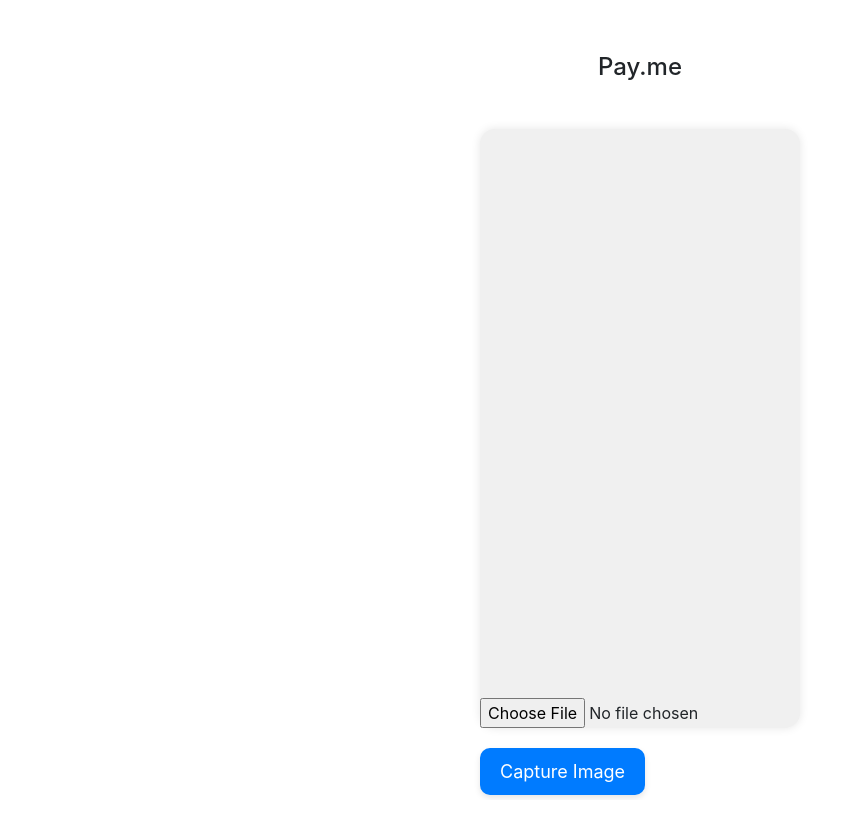
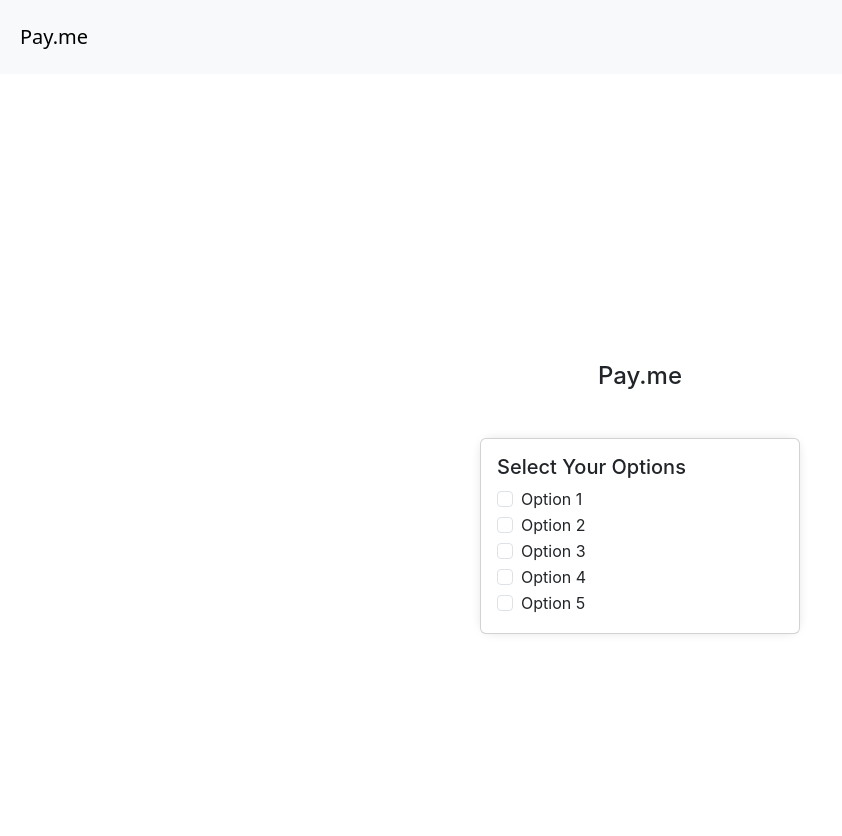
Before and after one commit to prithviraj-chaudhuri/Pay.me, a React (Create React App) app in the folder ui/: page /split in a window 1280 px wide. Shown: the top 836 px of the page, without its empty margins (0-842 px from the left). Before the commit the page ends 800 px from the top, so only its background shows below. Built offline with nearby package versions, Linux system fonts and the light colour scheme; no server answers.

Commit message:
Updated app styles and added Navbar

```diff
--- a/ui/package.json
+++ b/ui/package.json
@@ -9,6 +9,7 @@
     "bootstrap": "^5.3.3",
     "react": "^18.2.0",
     "react-dom": "^18.2.0",
+    "react-router-dom": "^6.22.3",
     "react-scripts": "5.0.1",
     "web-vitals": "^2.1.4"
   },
--- a/ui/src/App.css
+++ b/ui/src/App.css
@@ -36,64 +36,3 @@
     transform: rotate(360deg);
   }
 }
-
-
-/* iOS-like styles */
-.ios-style {
-  font-family: -apple-system, BlinkMacSystemFont, "Segoe UI", Roboto, "Helvetica Neue", Arial, sans-serif;
-}
-
-.ios-title {
-  font-size: 24px;
-}
-
-.ios-container {
-  display: flex;
-  flex-direction: column;
-  align-items: center;
-  justify-content: center;
-  height: 100vh;
-}
-
-.ios-camera-container {
-  background-color: #f0f0f0;
-  border-radius: 15px;
-  box-shadow: 0 0 10px rgba(0, 0, 0, 0.1);
-  width: 100vw;
-  max-width: 320px;
-}
-
-.ios-camera-viewfinder {
-  position: relative;
-  width: 100%;
-  padding-top: calc(100% * 16 / 9); /*16:9 aspect ratio*/
-}
-
-.ios-camera-viewfinder video {
-  position: absolute;
-  top: 0;
-  left: 0;
-  width: 100%;
-  height: 100%;
-  object-fit: cover;
-}
-
-.ios-button-container {
-  margin-top: 20px;
-}
-
-.ios-button {
-  font-size: 18px;
-  background-color: #007bff;
-  color: #fff;
-  border: none;
-  border-radius: 10px;
-  padding: 10px 20px;
-  box-shadow: 0 3px 6px rgba(0, 0, 0, 0.1);
-  cursor: pointer;
-}
-
-.ios-button:hover {
-  background-color: #0056b3;
-  color: #fff;
-}
--- a/ui/src/App.js
+++ b/ui/src/App.js
@@ -1,83 +1,27 @@
-import React, { useRef, useState, useEffect } from 'react';
-import { checkDeviceType } from './helper';
+import React from 'react';
+import { BrowserRouter as Router, Route, Routes } from 'react-router-dom';
 import 'bootstrap/dist/css/bootstrap.min.css';
 import './App.css';
+import './common/helper.css';
 
-function App() {
-  const videoRef = useRef(null);
-  const [capturedImage, setCapturedImage] = useState(null);
+import Navbar from './common/Navbar';
+import Home from './app/Home';
+import Split from './app/Split';
+// import Home from './app/Final';
 
-  const deviceType = checkDeviceType();
-  const isMobile = deviceType === 'Mobile';
-
-  const renderUploadSection = () => {
-    if (isMobile) {
-      return (
-        <div className="ios-button-container">
-          <label htmlFor="cameraInput" className="btn ios-button">Upload Image</label>
-          <input type="file" style={{display:'none'}} capture="camera" accept="image/*" id="cameraInput" name="cameraInput"></input>
-        </div>
-      );
-    } else {
-      return (
-        <div>
-          <div className="mt-4 ios-camera-container">
-            <div className="ios-camera-viewfinder">
-              {capturedImage && <img src={capturedImage} alt="Captured" className="img-fluid" />}
-              <video ref={videoRef} className="ios-video" playsInline autoPlay muted />
-              <input type="file" capture="camera" accept="image/*" id="cameraInput" name="cameraInput"></input>
-            </div>
-          </div>
-
-          <div className="ios-button-container">
-            <button className="btn ios-button" onClick={captureImage}>Capture Image</button>
-          </div>
-        </div>
-      );
-    }
-  }
-
-
-  useEffect(() => {
-    const setupCamera = async () => {
-      try {
-        const stream = await navigator.mediaDevices.getUserMedia({ video: true });
-        if (videoRef.current) {
-          videoRef.current.srcObject = stream;
-        }
-      } catch (error) {
-        console.error('Error accessing camera:', error);
-      }
-    };
-
-    setupCamera();
-
-    return () => {
-      if (videoRef.current && videoRef.current.srcObject) {
-        const stream = videoRef.current.srcObject;
-        const tracks = stream.getTracks();
-        tracks.forEach(track => track.stop());
-      }
-    };
-  }, []);
-
-  const captureImage = () => {
-    const video = videoRef.current;
-    const canvas = document.createElement('canvas');
-    canvas.width = video.videoWidth;
-    canvas.height = video.videoHeight;
-    const ctx = canvas.getContext('2d');
-    ctx.drawImage(video, 0, 0, canvas.width, canvas.height);
-    const imageUrl = canvas.toDataURL('image/png');
-    setCapturedImage(imageUrl);
-  };
-
+const App = () => {
   return (
-  <div className="ios-style ios-container">
-    <h1 className="mt-5 mb-4 text-center ios-title">Pay.me</h1>
-    {renderUploadSection()}
-  </div>
-);
-}
+    <div class="container">
+      <Navbar />
+      <Router>
+        <Routes>
+          <Route exact path="/" element={<Home />} />
+          <Route path="/split" element={<Split />} />
+          {/* <Route path="/final" element={<Final />}  /> */}
+        </Routes>
+      </Router>
+    </div>
+  );
+};
 
 export default App;
--- /dev/null
+++ b/ui/src/app/Home.css
@@ -0,0 +1,21 @@
+.ios-container {
+    display: flex;
+    flex-direction: column;
+    align-items: center;
+    justify-content: center;
+    height: 100vh;
+}
+
+.ios-camera-container {
+    background-color: #f0f0f0;
+    border-radius: 15px;
+    box-shadow: 0 0 10px rgba(0, 0, 0, 0.1);
+    width: 100vw;
+    max-width: 320px;
+}
+
+.ios-camera-viewfinder {
+    position: relative;
+    width: 100%;
+    padding-top: calc(100% * 16 / 9); /*16:9 aspect ratio*/
+}
--- /dev/null
+++ b/ui/src/app/Home.js
@@ -0,0 +1,93 @@
+import React, { useRef, useState, useEffect } from 'react';
+import { checkDeviceType } from '../common/helper';
+
+import './Home.css';
+
+function Home() {
+  const videoRef = useRef(null);
+  const [capturedImage, setCapturedImage] = useState(null);
+
+  const deviceType = checkDeviceType();
+  const isMobile = deviceType === 'Mobile';
+
+  const addedImage = (e) => {
+    const file = e.target.files[0];
+    const reader = new FileReader();
+    reader.onload = () => {
+      setCapturedImage(reader.result);
+    };
+    reader.readAsDataURL(file);
+    alert('Image uploaded successfully');
+  }
+
+  const renderUploadSection = () => {
+    if (isMobile) {
+      return (
+        <div>
+          <label htmlFor="cameraInput" className="btn ios-button">Upload Image</label>
+          <input type="file" style={{display:'none'}} capture="camera" accept="image/*" id="cameraInput" onChange={addedImage} name="cameraInput"></input>
+        </div>
+      );
+    } else {
+      return (
+        <div>
+          <div className="mt-4 ios-camera-container">
+            <div className="ios-camera-viewfinder">
+              {capturedImage && <img src={capturedImage} alt="Captured" className="img-fluid" />}
+              <video ref={videoRef} className="ios-video" playsInline autoPlay muted />
+            </div>
+          </div>
+
+          <div className="ios-button-container">
+            <button className="btn ios-button" onClick={captureImage}>Capture Image</button>
+          </div>
+        </div>
+      );
+    }
+  }
+
+
+  useEffect(() => {
+    const setupCamera = async () => {
+      try {
+        const stream = await navigator.mediaDevices.getUserMedia({ video: true });
+        if (videoRef.current) {
+          videoRef.current.srcObject = stream;
+        }
+      } catch (error) {
+        console.error('Error accessing camera:', error);
+      }
+    };
+
+    setupCamera();
+
+    return () => {
+      if (videoRef.current && videoRef.current.srcObject) {
+        const stream = videoRef.current.srcObject;
+        const tracks = stream.getTracks();
+        tracks.forEach(track => track.stop());
+      }
+    };
+  }, []);
+
+  const captureImage = () => {
+    const video = videoRef.current;
+    const canvas = document.createElement('canvas');
+    canvas.width = video.videoWidth;
+    canvas.height = video.videoHeight;
+    const ctx = canvas.getContext('2d');
+    ctx.drawImage(video, 0, 0, canvas.width, canvas.height);
+    const imageUrl = canvas.toDataURL('image/png');
+    setCapturedImage(imageUrl);
+  };
+
+  return (
+    <div class="row">
+      <div class="col-sm-12 center-div">
+        {renderUploadSection()}
+      </div>
+    </div>
+  );
+}
+
+export default Home;
--- /dev/null
+++ b/ui/src/app/Split.js
@@ -0,0 +1,43 @@
+// import React, { useRef, useState, useEffect } from 'react';
+// import { checkDeviceType } from '../common/helper';
+
+function Split() {
+
+
+  return (
+    <div className="ios-style ios-container">
+        <h1 className="mt-5 mb-4 text-center ios-title">Pay.me</h1>
+        <div class="mt-4 ios-camera-container">
+            <div class="card">
+            <div class="card-body">
+                <h5 class="card-title">Select Your Options</h5>
+                <form>
+                <div class="form-check">
+                    <input class="form-check-input" type="checkbox" id="option1" value="option1"></input>
+                    <label class="form-check-label" for="option1">Option 1</label>
+                </div>
+                <div class="form-check">
+                    <input class="form-check-input" type="checkbox" id="option2" value="option2"></input>
+                    <label class="form-check-label" for="option2">Option 2</label>
+                </div>
+                <div class="form-check">
+                    <input class="form-check-input" type="checkbox" id="option3" value="option3"></input>
+                    <label class="form-check-label" for="option3">Option 3</label>
+                </div>
+                <div class="form-check">
+                    <input class="form-check-input" type="checkbox" id="option4" value="option4"></input>
+                    <label class="form-check-label" for="option4">Option 4</label>
+                </div>
+                <div class="form-check">
+                    <input class="form-check-input" type="checkbox" id="option5" value="option5"></input>
+                    <label class="form-check-label" for="option5">Option 5</label>
+                </div>
+                </form>
+            </div>
+            </div>
+        </div>
+    </div>
+);
+}
+
+export default Split;
--- /dev/null
+++ b/ui/src/common/Navbar.css
@@ -0,0 +1,4 @@
+.navbar {
+    width: 100%;
+    padding: 20px !important;
+}
--- /dev/null
+++ b/ui/src/common/Navbar.js
@@ -0,0 +1,11 @@
+import './Navbar.css';
+
+function Navbar() {
+    return (
+        <nav class="navbar navbar-light bg-light">
+            <span class="navbar-brand mb-0 h1">Pay.me</span>
+        </nav>
+    );
+}
+
+export default Navbar;
--- /dev/null
+++ b/ui/src/common/helper.css
@@ -0,0 +1,52 @@
+/* iOS-like styles */
+.ios-style {
+    font-family: -apple-system, BlinkMacSystemFont, "Segoe UI", Roboto, "Helvetica Neue", Arial, sans-serif;
+  }
+
+  .ios-title {
+    font-size: 24px;
+  }
+
+  .ios-camera-viewfinder video {
+    position: absolute;
+    top: 0;
+    left: 0;
+    width: 100%;
+    height: 100%;
+    object-fit: cover;
+  }
+
+  .ios-button-container {
+    margin-top: 20px;
+  }
+
+  .ios-button {
+    font-size: 18px;
+    background-color: #007bff;
+    color: #fff;
+    border: none;
+    border-radius: 10px;
+    padding: 10px 20px;
+    box-shadow: 0 3px 6px rgba(0, 0, 0, 0.1);
+    cursor: pointer;
+  }
+
+  .ios-button:hover {
+    background-color: #0056b3;
+    color: #fff;
+  }
+
+.center-div {
+    display: flex;
+    justify-content: center;
+    align-items: center;
+    height: 100vh; /* Adjust this value based on your requirements */
+}
+
+
+.container {
+    width: 100% !important;
+    max-width: 100%;
+    padding: 0px;
+    margin: 0px;
+}
```
Also changed, not shown: ui/src/app/Final.js (added), ui/src/common/helper.js (renamed from ui/src/helper.js), 1 other file (tests, documents, lock files or other folders).
